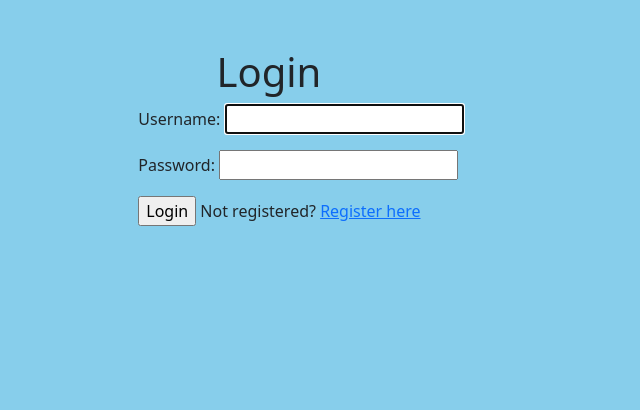
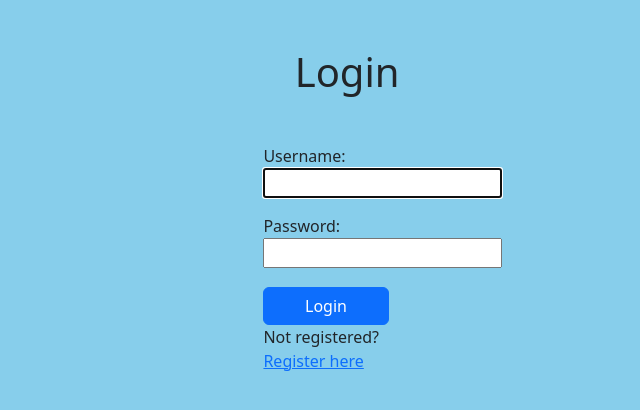
Before and after one commit to davidobr/weather_application, a Django app: page /account/login/ in a window 1280 px wide. Shown: the top 410 px of the page, without its empty margins (314-954 px from the left). Run offline with Django 4.2, Linux system fonts and the light colour scheme.

Commit message:
improved login/register button as well as improve login form a little

```diff
--- a/weather_application/static/weather_application/default.css
+++ b/weather_application/static/weather_application/default.css
@@ -29,3 +29,7 @@ body {
 #weather-icon {
     display: block;
 }
+
+#login-button {
+    width: 100%;
+}
--- a/weather_application/templates/registration/login.html
+++ b/weather_application/templates/registration/login.html
@@ -12,11 +12,11 @@
 {% block content %}
     <div id="content">
         <div class="col-12 col-lg-4 mx-auto mt-5 mx-auto align-items-center homepage-body">
-            <h1 class="col-7 mx-auto">Login</h1>
-            <form method="POST">
+            <h1 class="col-4 col-lg-2 mx-auto">Login</h1>
+            <form method="POST" id="login-form" class="col-8 col-lg-4 mx-auto sm-mx-auto mt-5 ">
                 {% csrf_token %}
                 {{ form.as_p }}
-                <input type="submit" value="Login"/> Not registered? <a href="{% url 'signup' %}">Register here</a>
+                <button type="submit" id="login-button" class="btn btn-primary col-8 col-lg-4">Login</button>Not registered? <a href="{% url 'signup' %}">Register here</a>
             </form>
         </div>
     </div>
--- a/weather_application/templates/registration/signup.html
+++ b/weather_application/templates/registration/signup.html
@@ -16,7 +16,7 @@
             <form method="POST">
                 {% csrf_token %}
                 {{ form.as_p }}
-                <input type="submit" value="Login"/>
+                <button type="submit" class="btn btn-primary button">Register</button>
         </div>
     </div>
 {% endblock %}
```
